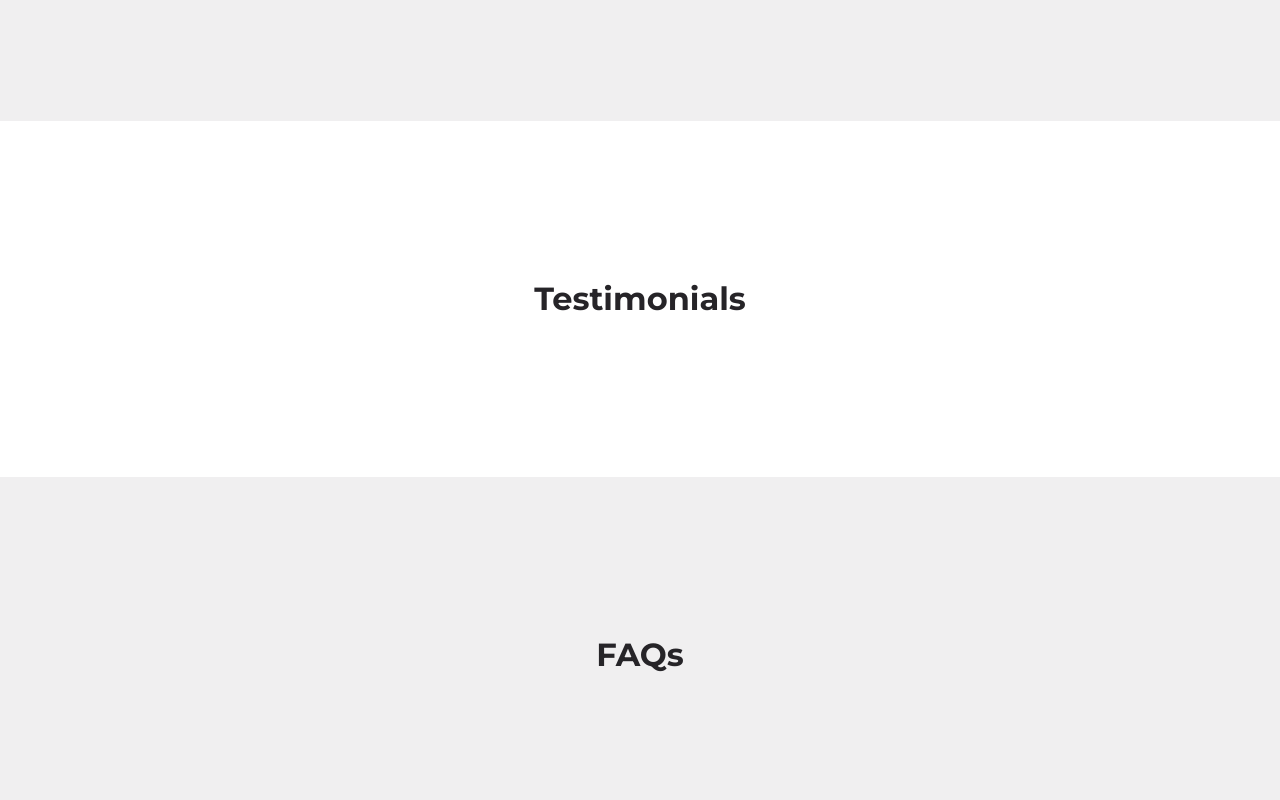
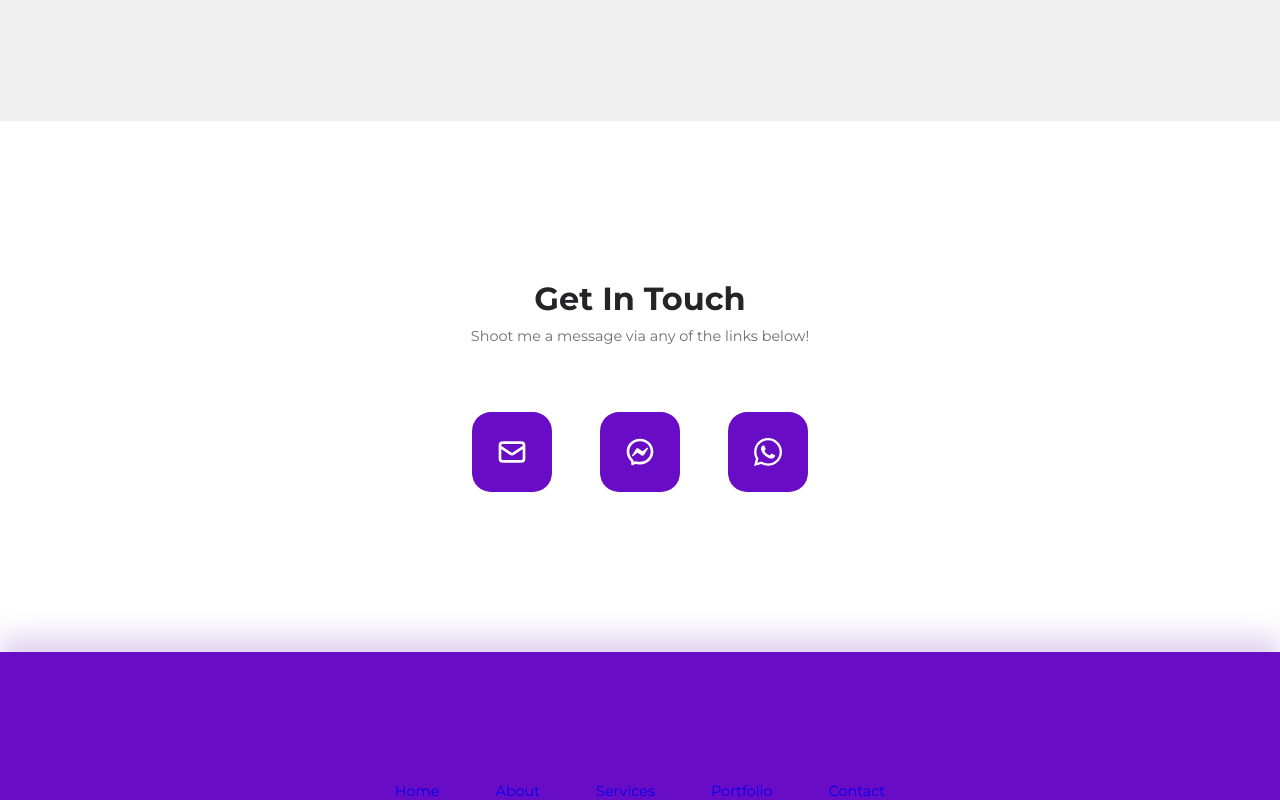
Before and after one commit to anadolsk/anadolsk.github.io, a React (Create React App) app: page / in a window 1280 px wide. Shown: the part 4640-5440 px from the top of the page. Built offline with nearby package versions, Linux system fonts and the light colour scheme.

Commit message:
removed faq and testimonials

```diff
--- a/src/app.jsx
+++ b/src/app.jsx
@@ -1,12 +1,10 @@
 import About from "./sections/about/About"
 import Contact from "./sections/contact/Contact";
-import FAQs from "./sections/faqs/FAQs";
 import Footer from "./sections/footer/Footer";
 import Header from "./sections/header/Header"
 import Navbar from "./sections/navbar/Navbar"
 import Portfolio from "./sections/portfolio/Portfolio";
 import Services from './sections/services/Services';
-import Testimonials from "./sections/testimonials/Testimonials";
 import Theme from './theme/Theme';
 import { useThemeContext } from './context/theme-context';
 import {useRef} from 'react'
@@ -23,8 +21,6 @@ const App = () => {
         <About/>
         <Services/>
         <Portfolio/>
-        <Testimonials/>
-        <FAQs/>
         <Contact/>
         <Footer/>
         <Theme/>
--- a/src/sections/faqs/FAQs.jsx
+++ /dev/null
@@ -1,9 +0,0 @@
-import './faqs.css'
-
-const FAQs = () => {
-  return (
-    <section id="faqs"><h2>FAQs</h2></section>
-  )
-}
-
-export default FAQs
--- a/src/sections/testimonials/Testimonials.jsx
+++ /dev/null
@@ -1,9 +0,0 @@
-import './testimonials.css'
-
-const Testimonials = () => {
-  return (
-    <section id="testimonials"><h2>Testimonials</h2></section>
-  )
-}
-
-export default Testimonials
```
Also changed, not shown: src/sections/faqs/faqs.css (deleted), src/sections/testimonials/testimonials.css (deleted).
